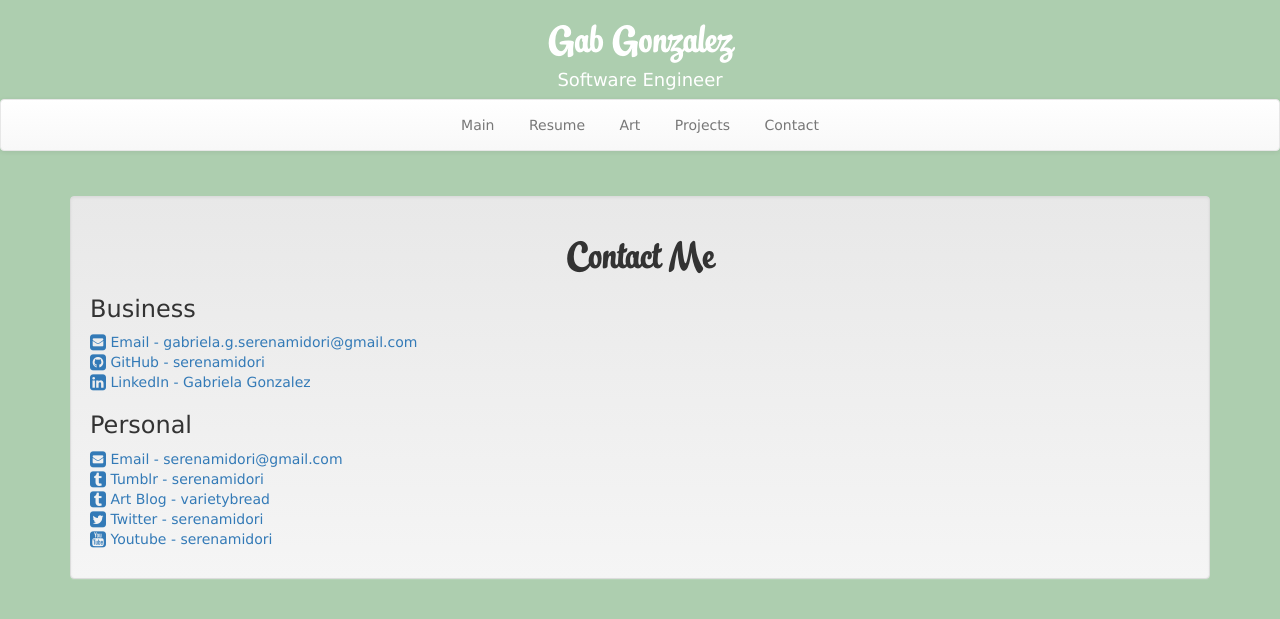
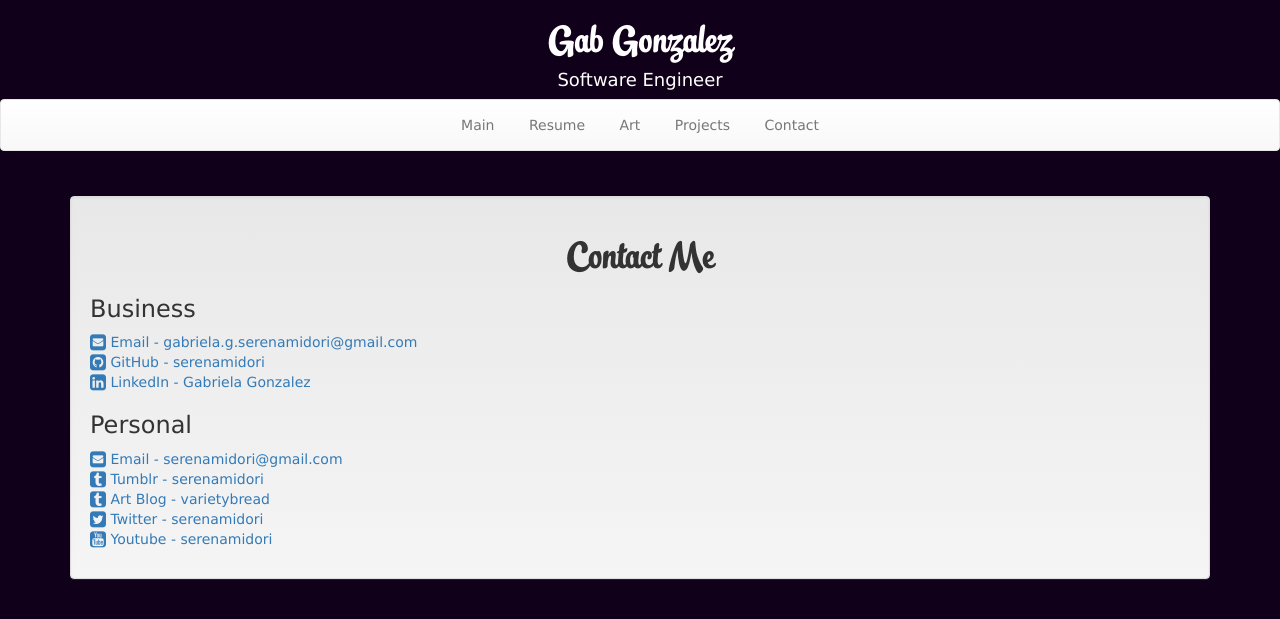
Before and after one commit to Serenamidori/serenamidori.github.io, a Jekyll site: the page built from contact/index.html, in a window 1280 px wide. Shown: the top 619 px of the page. Built offline with Jekyll 4.4.1, drawn with Linux system fonts in a browser that asks for light colours.

Commit message:
testing bg color

```diff
--- a/css/main.css
+++ b/css/main.css
@@ -1,13 +1,12 @@
 body {
     height: 100%;
     font-family: Verdana,Geneva,sans-serif !important;
-    background-color: #ADCEAF !important;
+    background-color: #11001a !important;
     background-image: url("gradient-squares.png");
 }
 h1 {
     font-family: 'StreetscriptRedux', Verdana,Geneva,sans-serif !important;
 }
-
 
 .carousel-inner .item img {
     max-height: 300px;
```
